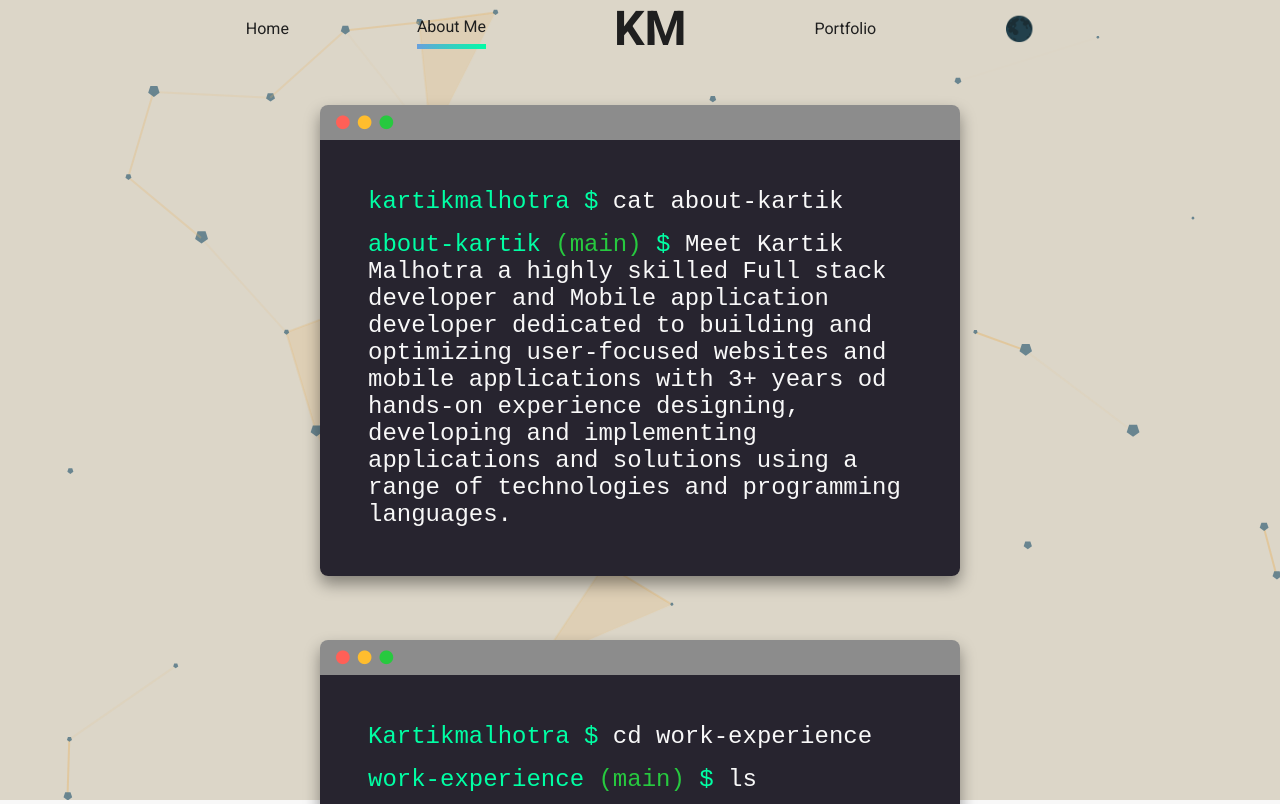
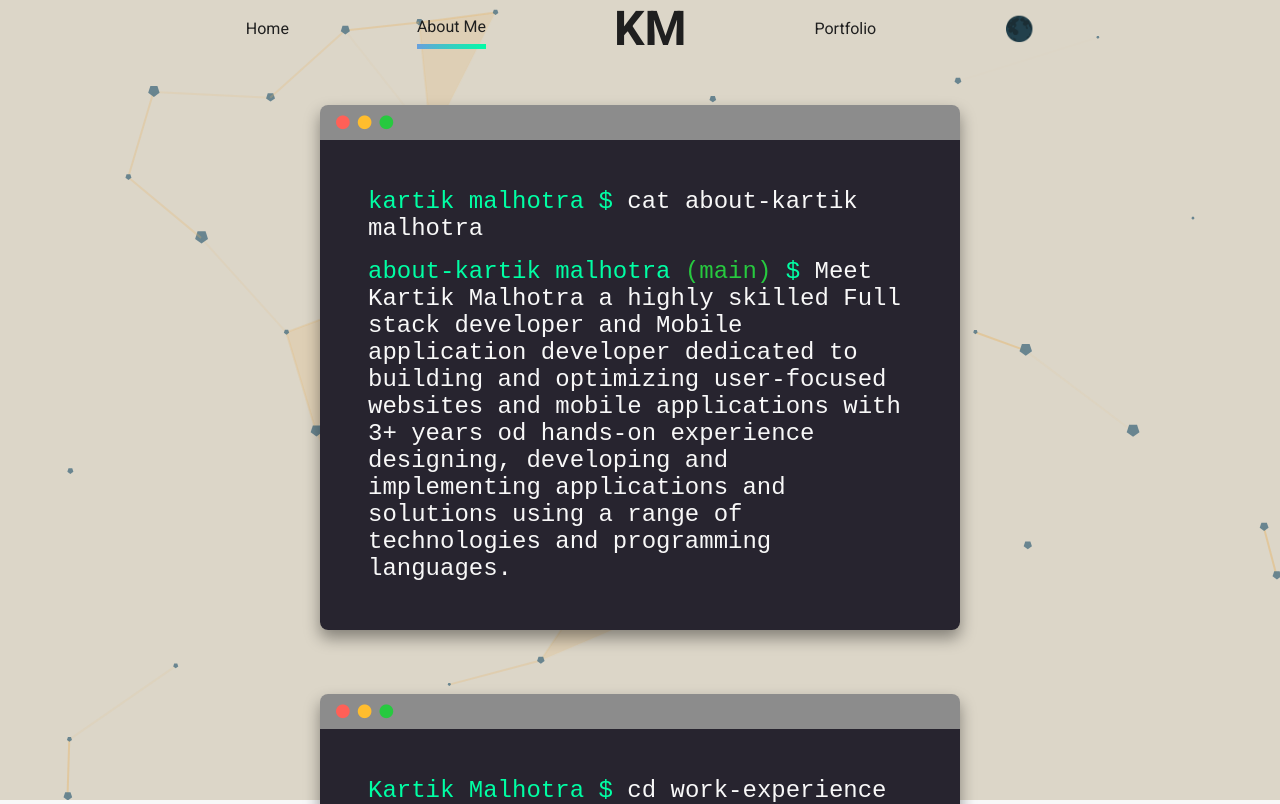
Before and after one commit to kartikmalhotra/kartik-portfolio, a React (Create React App) app: page /about in a window 1280 px wide. Shown: the top 804 px of the page. Built offline with nearby package versions, Linux system fonts and the light colour scheme.

Commit message:
Resume update

```diff
--- a/src/assets/info/Info.js
+++ b/src/assets/info/Info.js
@@ -6,8 +6,8 @@ import hellowoofySchedular from '../img/hellowoofySchedular.png'
 import selfTact from '../img/selftact.png'
 
 export const info = {
-  firstName: 'Kartik',
-  lastName: 'Malhotra',
+  firstName: 'Kartik Malhotra',
+  lastName: '',
   initials: 'KM', // the example uses first and last, but feel free to use three or more if you like.
   position: 'Full Stack Developer',
   selfPortrait: self, // don't change this unless you want to name your self-portrait in the "img" folder something else!
```
